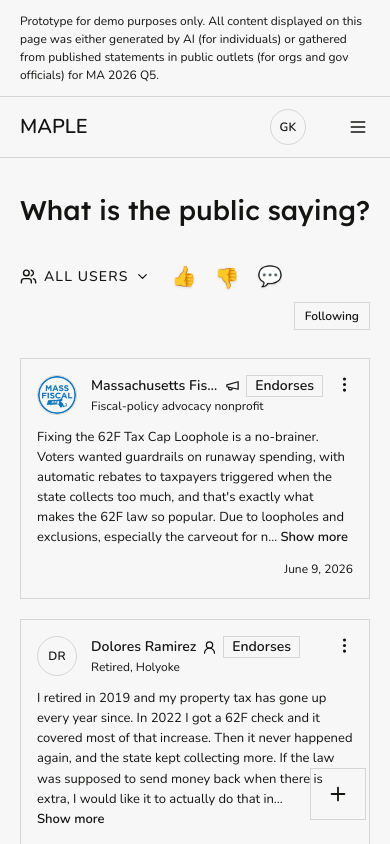
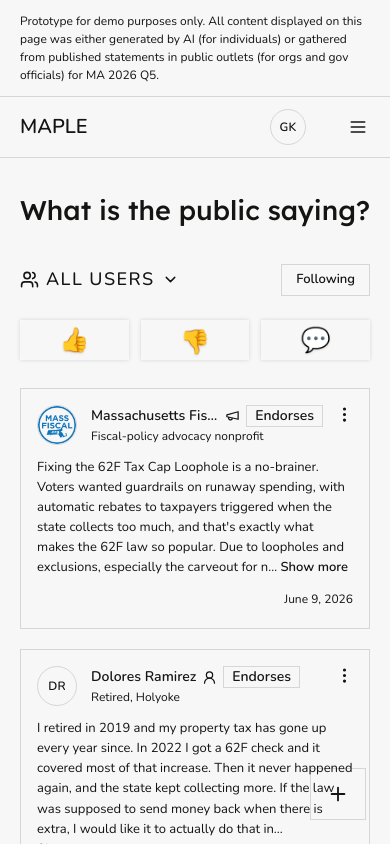
Before and after one commit to k-g-k/maple-testimony-redesign, a React (Vite) app: page / in a window 390 px wide. Shown: the top 844 px of the page. Built offline with nearby package versions, Linux system fonts and the light colour scheme.

Commit message:
fix responsive things

```diff
--- a/src/App.tsx
+++ b/src/App.tsx
@@ -30,7 +30,7 @@
   positionRow = "inline",
 }: {
   /** Where the feed's position picker sits. See TestimonyFeed. */
-  positionRow?: "inline" | "below" | "below-labeled";
+  positionRow?: "inline" | "below" | "below-labeled" | "responsive";
 }) {
   const [stance, setStance] = useState<StanceFilter>("all");
   const [accountType, setAccountType] = useState<TypeFilter>("all");
--- a/src/feed/TestimonyFeed.tsx
+++ b/src/feed/TestimonyFeed.tsx
@@ -804,7 +804,7 @@
   onChange: (v: StanceFilter) => void;
   /** State the position without offering to change or clear it. */
   locked?: boolean;
-  /** Keep the words beside the glyphs above 390px wide, instead of only
+  /** Keep the words beside the glyphs from 640px up, instead of only
       from 730px up, and set them a size larger. */
   labeled?: boolean;
   /** Larger glyphs, words and tap targets below sm, with more space between
@@ -878,7 +878,7 @@
             aria-label={tip}
             className={`flex h-full items-center px-[9px] rounded-pill hover:bg-wash cursor-pointer transition-colors duration-150 ${
               labeled
-                ? "gap-[8px] max-[391px]:gap-0 max-sm:shadow-[0_0_4px_rgba(20,20,19,0.14)] max-sm:flex-1 max-sm:justify-center"
+                ? "gap-[8px] max-sm:gap-0 max-sm:shadow-[0_0_4px_rgba(20,20,19,0.14)] max-sm:flex-1 max-sm:justify-center"
                 : "gap-0 min-[730px]:gap-[8px]"
             }`}
           >
@@ -899,7 +899,7 @@
             <span
               aria-hidden
               className={`${
-                labeled ? "flex max-[391px]:hidden" : "hidden min-[730px]:flex"
+                labeled ? "flex max-sm:hidden" : "hidden min-[730px]:flex"
               } h-full items-center font-body font-semibold ${wordSize} leading-none text-ink whitespace-nowrap`}
             >
               {tip}
@@ -1019,9 +1019,11 @@
   locked?: boolean;
   /** Larger label and tap target below sm. */
   largeOnPhones?: boolean;
-  /** A larger label on phones and larger text and icons in the dropdown list,
+  /** A larger label on phones and larger text and icons in the dropdown list.
+      "phones" limits the larger list to below sm as well, leaving it at its
+      usual size from sm up.
       to match a labeled PositionPicker beside it. */
-  larger?: boolean;
+  larger?: boolean | "phones";
 }) {
   const size = larger
     ? "h-[40px] sm:h-[28px] text-[18px] sm:text-lg"
@@ -1088,7 +1090,11 @@
         <div
           role="listbox"
           className={`absolute left-0 top-[calc(100%+6px)] z-20 ${
-            larger ? "min-w-[240px]" : "min-w-[200px]"
+            larger === true
+              ? "min-w-[240px]"
+              : larger === "phones"
+                ? "min-w-[200px] max-sm:min-w-[240px]"
+                : "min-w-[200px]"
           } bg-surface border border-line rounded-control shadow-popover py-[6px]`}
         >
           {TYPE_FILTERS.map((t) => (
@@ -1101,18 +1107,38 @@
                 setOpen(false);
               }}
               className={`flex items-center w-full text-left font-body px-[16px] py-[13px] cursor-pointer hover:bg-wash ${
-                larger ? "gap-[10px] text-lg sm:text-base" : "gap-[8px] text-sm"
+                larger === true
+                  ? "gap-[10px] text-lg sm:text-base"
+                  : larger === "phones"
+                    ? "gap-[8px] text-sm max-sm:gap-[10px] max-sm:text-lg"
+                    : "gap-[8px] text-sm"
               } ${t.id === value ? "font-semibold text-brand" : "text-ink"}`}
             >
               <span
                 className={`${
-                  larger ? "w-[18px]" : "w-[15px]"
+                  larger === true
+                    ? "w-[18px]"
+                    : larger === "phones"
+                      ? "w-[15px] max-sm:w-[18px]"
+                      : "w-[15px]"
                 } shrink-0 flex items-center justify-center`}
               >
                 {t.id === "all" ? (
                   <Users
-                    className={larger ? "w-[18px] h-[18px]" : "w-[15px] h-[15px]"}
+                    className={
+                      larger === true
+                        ? "size-[18px]"
+                        : larger === "phones"
+                          ? "size-[15px] max-sm:size-[18px]"
+                          : "size-[15px]"
+                    }
                   />
+                ) : larger === "phones" ? (
+                  // UserTypeIcon sizes its svg inline, so the phone size has
+                  // to win over that style.
+                  <span className="flex max-sm:[&_svg]:size-[18px]!">
+                    <UserTypeIcon type={t.id} size={15} />
+                  </span>
                 ) : (
                   <UserTypeIcon type={t.id} size={larger ? 18 : 15} />
                 )}
@@ -1174,8 +1200,9 @@
   composeSignal?: number;
   /** Where the position picker sits: in the filter row, or on its own line
       beneath it, either collapsing to glyphs below 730px ("below") or keeping
-      its words above 390px ("below-labeled"). */
-  positionRow?: "inline" | "below" | "below-labeled";
+      its words from 640px up ("below-labeled"). "responsive" is in the filter
+      row from sm up and "below-labeled" below it. */
+  positionRow?: "inline" | "below" | "below-labeled" | "responsive";
   /** Passed to each card. See TestimonyEntry. */
   compactHeaderNarrow?: boolean;
   /** Add a "Following" toggle that narrows any stance filter to accounts the
@@ -1315,7 +1342,11 @@
                 rather than a third way to narrow, so it sits apart. */}
             <div
               className={`flex flex-wrap items-center gap-x-[12px] gap-y-[8px] ${
-                positionRow === "inline" ? "mb-[12px]" : "mb-[20px]"
+                positionRow === "inline"
+                  ? "mb-[12px]"
+                  : positionRow === "responsive"
+                    ? "mb-[12px] max-sm:mb-[20px]"
+                    : "mb-[20px]"
               }`}
             >
               <AccountTypePicker
@@ -1323,10 +1354,21 @@
                 onChange={setTypeFilter}
                 locked={lockTypeFilter}
                 largeOnPhones={positionRow !== "inline"}
-                larger={positionRow === "below-labeled"}
+                larger={
+                  positionRow === "below-labeled"
+                    ? true
+                    : positionRow === "responsive"
+                      ? "phones"
+                      : false
+                }
               />
               {positionRow === "inline" && (
                 <PositionPicker value={filter} onChange={setFilter} />
+              )}
+              {positionRow === "responsive" && (
+                <div className="max-sm:hidden">
+                  <PositionPicker value={filter} onChange={setFilter} />
+                </div>
               )}
               {/* Following and the action are one group pinned to the end of
                   the row, with their own spacing. Held together rather than
@@ -1374,11 +1416,18 @@
               </div>
             </div>
             {positionRow !== "inline" && (
-              <div className="flex mb-[12px]">
+              <div
+                className={`flex mb-[12px] ${
+                  positionRow === "responsive" ? "sm:hidden" : ""
+                }`}
+              >
                 <PositionPicker
                   value={filter}
                   onChange={setFilter}
-                  labeled={positionRow === "below-labeled"}
+                  labeled={
+                    positionRow === "below-labeled" ||
+                    positionRow === "responsive"
+                  }
                   largeOnPhones
                 />
               </div>
--- a/src/main.tsx
+++ b/src/main.tsx
@@ -4,9 +4,10 @@
 import "./styles/index.css";
 
 // Layout variants of the same page, for comparing the filter row side by side.
-// /test puts the position picker on its own line; /test2 does the same and
-// keeps its words above 390px.
-const DEFAULT = { positionRow: "inline" } as const;
+// The main page uses /test2's filter row below sm and the single inline row
+// from sm up. /test puts the position picker on its own line; /test2 does the
+// same and keeps its words from 640px up.
+const DEFAULT = { positionRow: "responsive" } as const;
 const VARIANTS = {
   "/test": { positionRow: "below" },
   "/test2": { positionRow: "below-labeled" },
```
